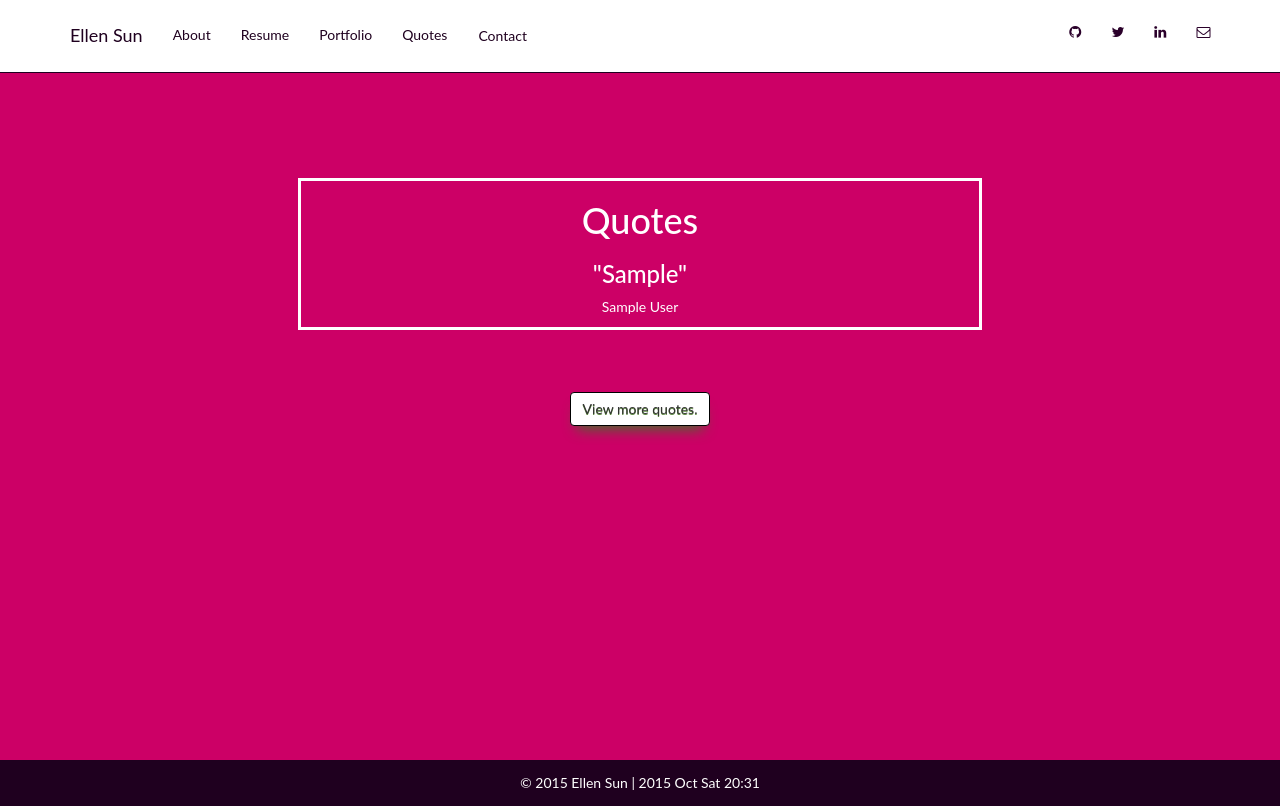
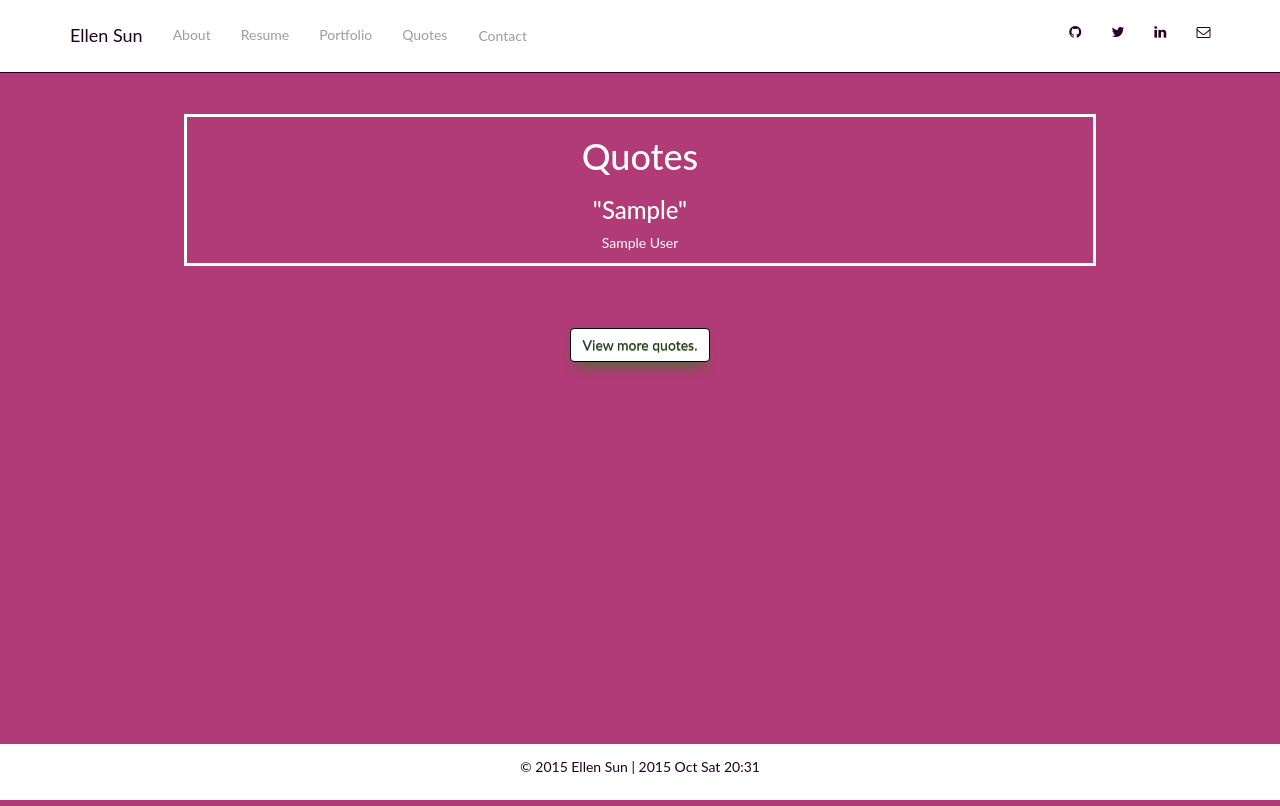
Before and after one commit to sunsplat/portfolio, a CodeIgniter app: page /codeigniter/index.php/pages/quotes in a window 1280 px wide. Run offline with CodeIgniter, Linux system fonts and the light colour scheme; tables that the repository leaves empty or names only in its code hold one stand-in row (values such as "Sample post"); some libraries are stand-ins or nearby versions.

Commit message:
changed link colors and created parallax-2

```diff
--- a/assets/css/style.css
+++ b/assets/css/style.css
@@ -37,9 +37,9 @@ body {
 	color: #1F001F;
 }
 
-.navbar-inverse .navbar-nav>li>a {
+/*.navbar-inverse .navbar-nav>li>a {
 	color: #1F001F;
-}
+}*/
 
 .navbar-inverse .navbar-nav>li>a:hover {
 	text-decoration: underline;
@@ -58,23 +58,6 @@ section {
 		background-color: #FE4B74;
 	}*/
 }
-
-/*.content {
-	display: table-cell;
-	vertical-align: middle;
-}
-*/
-/* modifying bootstrap carousel items */
-
-/*.carousel .item {
-  height: 95vh;
-}*/
-
-/*.image1 img {
-    min-height: 500px;
-    width: 100%;
-    background-size: auto;
-}*/
 
 section#home img {
 	width: 100%;
@@ -99,6 +82,14 @@ section.module.parallax-1 {
   background-image: url("../images/carousel-1.jpg");
 }
 
+section.module.parallax-2 {
+  background-image: url("../images/carousel-3.jpg");
+}
+
+section.module:last-child {
+  margin-bottom: 0;
+}
+
 .center {
 	text-align: center;
 	margin: auto auto;
@@ -108,6 +99,15 @@ section.module.parallax-1 {
 /* social links over image */
 div.social {
 	padding: 25% 10%;
+	color: #B03B76;
+}
+
+i {
+	padding: 1% 3%;
+	color: #2A002A;
+}
+i:hover {
+	color: #B03B76;
 }
 
 /* ===============================
@@ -139,15 +139,17 @@ div.social {
 	padding: 0px 20px;
 	text-align: center;
 	margin-top: 10%;
-	margin-right: 20%;
-	margin-left: 20%;
+	margin-right: 10%;
+	margin-left: 10%;
 	margin-bottom: 5%;
 }
 
 #quotemain {
-	background-color: #cc0066;
+	background-color: #B03B76;
 	color: #fff;
-	padding-top: 5%;
+	padding-top: 0%;
+	height: 93%;
+	overflow: hidden;
 }
 
 /* =============================
@@ -175,13 +177,13 @@ div.social {
 	padding-bottom: 100px;
 	padding-left: 5%;
 	padding-right: 5%;
-	background: #FFF;
-	color: #7F8C6D;
+	/*background: #B03B76; */
+	color: #FFFFFF;
 }
 
 .footer {
-	background: #1F001F;
-	color: #fff;
+	background: #FFFFFF;
+	color: #1F001F;
 	padding: 1% 5%;
 	text-align: center;
 	clear: both;
@@ -205,15 +207,6 @@ img.thumbs {
 	padding-bottom: 50px;
 }
 
-i {
-	padding: 1% 3%;
-	color: #2A002A;
-}
-
-i:hover {
-	color: #fff;
-}
-
 .connect {
 	background: #330033;
 }
```
